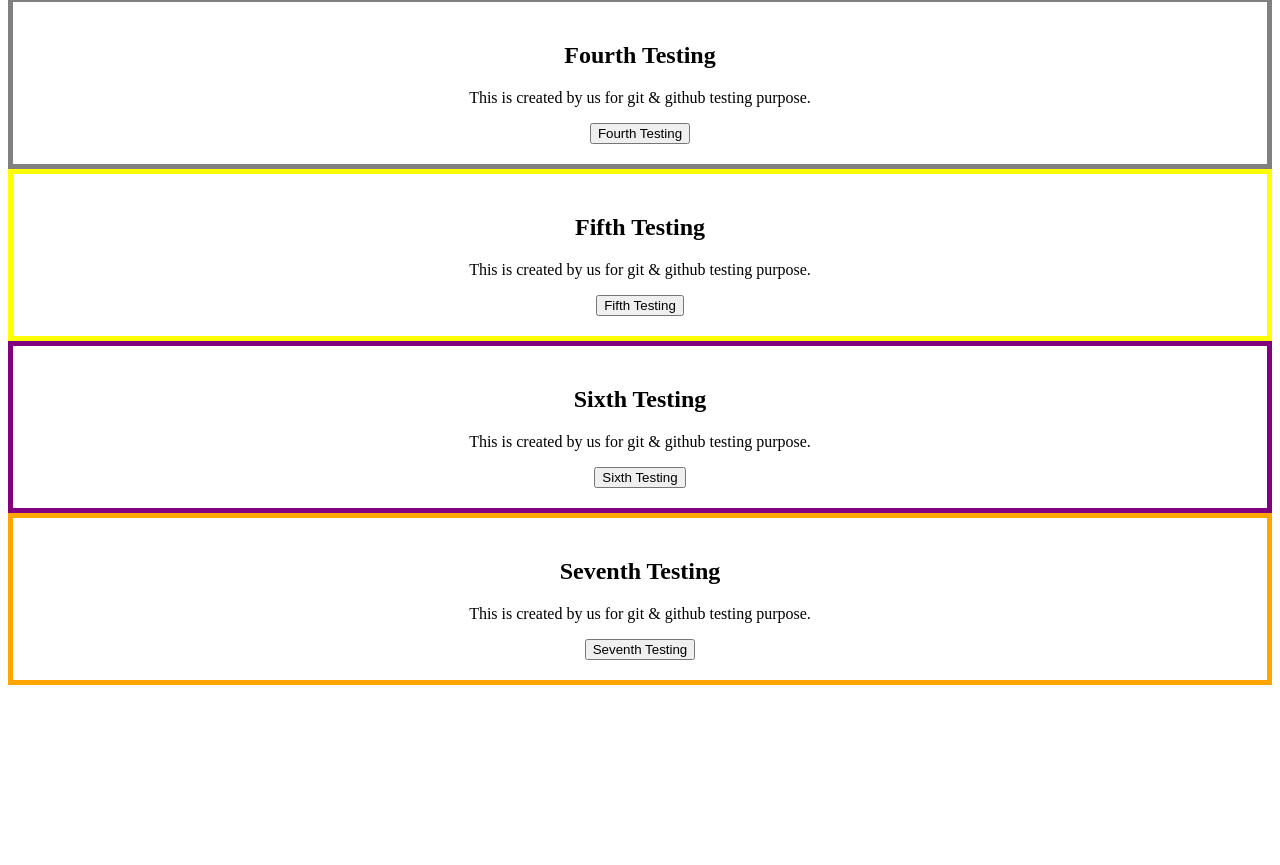
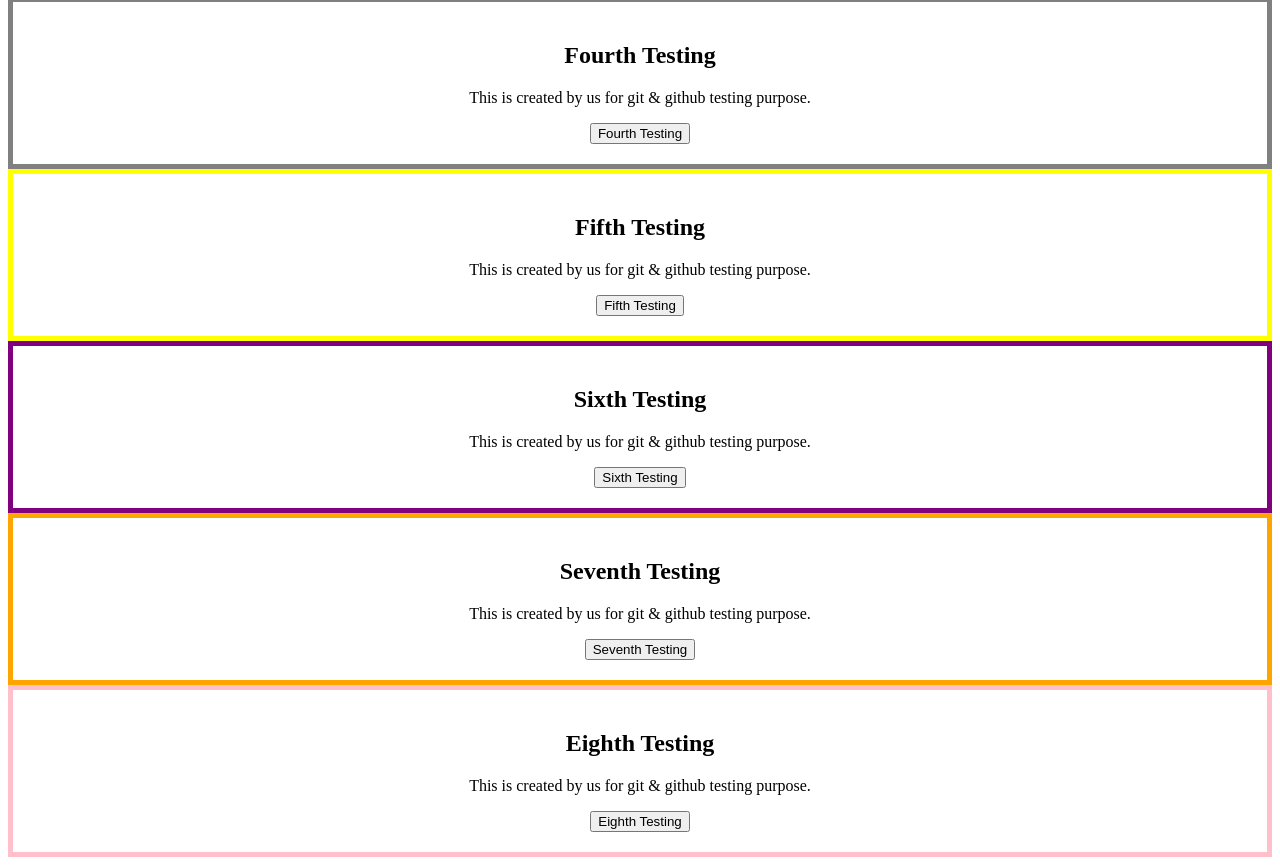
Before and after one commit to ALh011280/School_-Management_-System, a plain HTML site: page index.html in a window 1280 px wide. Shown: the part 526-1391 px from the top of the page. Before the commit the page ends 1219 px from the top, so only its background shows below. Drawn offline with Linux system fonts and the light colour scheme.

Commit message:
Eight Paragraph Added

```diff
--- a/index.html
+++ b/index.html
@@ -43,5 +43,10 @@
         <p>This is created by us for git & github testing purpose.</p>
         <button type="button" onclick="seventh_test()">Seventh Testing</button>
     </div>
+     <div id="eighth_test">
+        <h2>Eighth Testing</h2>
+        <p>This is created by us for git & github testing purpose.</p>
+        <button type="button" onclick="eighth_test()">Eighth Testing</button>
+    </div>
 </body>
 </html>
--- a/script.js
+++ b/script.js
@@ -25,3 +25,7 @@ function sixth_test(){
 function seventh_test(){
     alert("This is seventh testing");
 }
+
+function eighth_test(){
+    alert("This is eighth testing");
+}
--- a/style.css
+++ b/style.css
@@ -39,3 +39,9 @@
     padding: 20px 30px;
     text-align: center;
 }
+
+#eighth_test{
+    border: 5px solid pink;
+    padding: 20px 30px;
+    text-align: center;
+}
```
